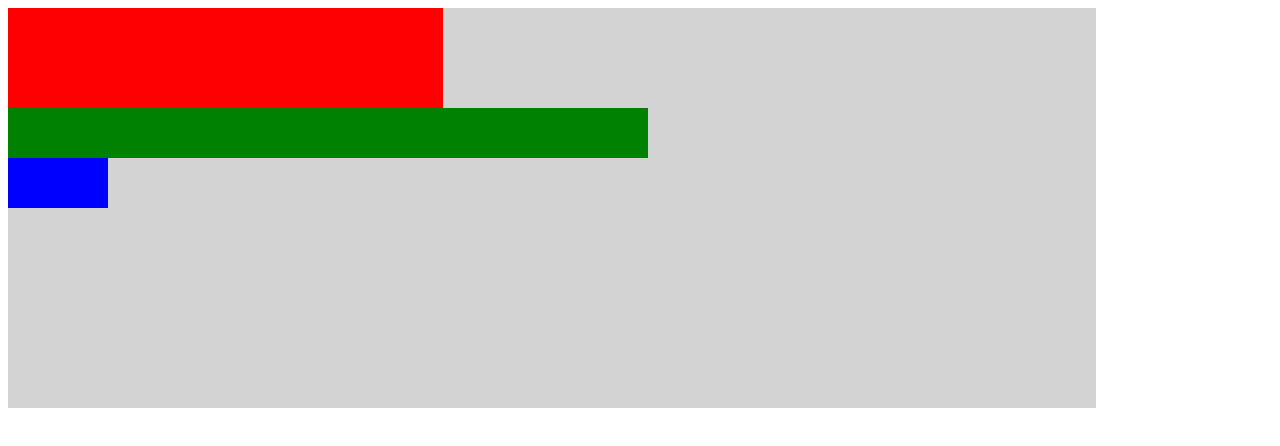
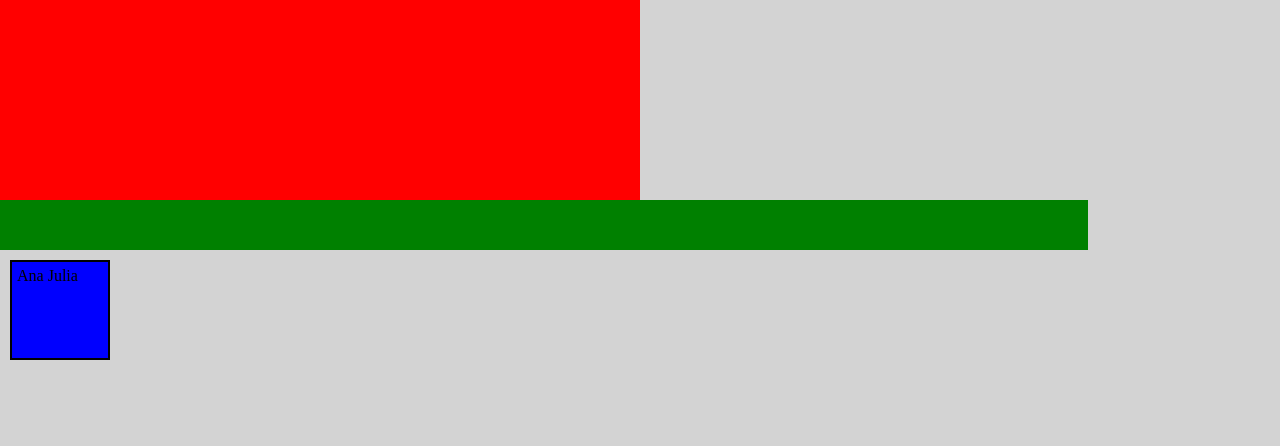
Before and after one commit to AnaJuliaMC/25-05, a plain HTML site: page index.html in a window 1280 px wide. Drawn offline with Linux system fonts and the light colour scheme.

Commit message:
salvando pra nao perder
GENTE MEU VERDE SUMIU!!

```diff
--- a/index.html
+++ b/index.html
@@ -12,27 +12,41 @@
             vw tamanho relativo a largura da tela
             vh tamanho relativo a altura de tela
             */
+        /*
+            CSS reset *
+            */
 
+        *{
+            margin: 0;
+            padding: 0%;
+            box-sizing: border-box;
+        }
         .mae{
             background-color: lightgray;
-            width: 85vw;
-            height: 50vh;
+            width: 100vw;
+            height: 100vh;
+            box-sizing: border-box;
         }
         .box1{
             background-color: red;
-            width: 40%;
+            width: 80%;
             height: 25%;
+            max-width: 50%;
         }
         .box2{
             background-color: green;
-            width: 50vw;
+            width: 85vw;
             height: 50px;
+            min-width: 300px;
         }
         .box3{
             background-color: blue;
             width: 100px;
-            height: 50px;
-        }
+            height: 100px;
+            border: 2px solid black;
+            margin: 10px;
+            padding: 5px;
+            }
     </style>
 </head>
 <body>
@@ -40,7 +54,7 @@
 
         <div class="box1"></div>
         <div class="box2"></div>
-        <div class="box3"></div>
+        <div class="box3"> Ana Julia</div>
     </div>
 </body>
 </html>
```
